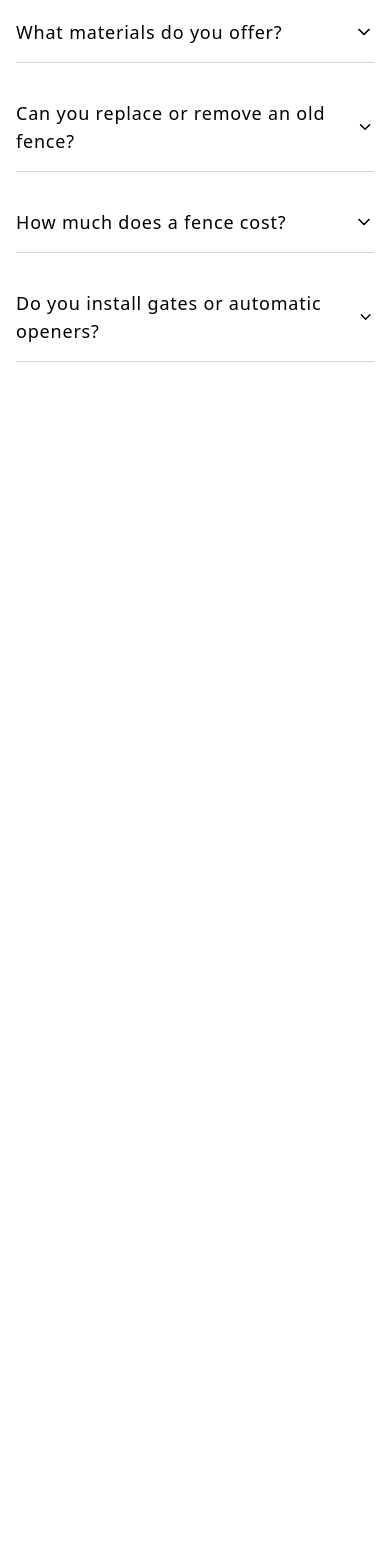
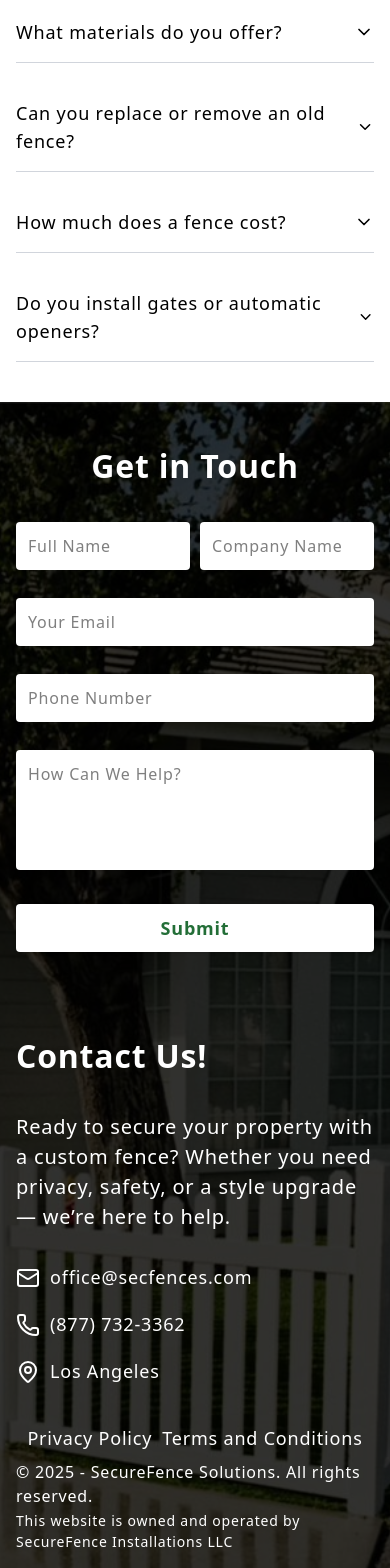
Before and after one commit to Narek-JS/fence, a Next.js app: page / in a window 390 px wide. Shown: the part 7336-8904 px from the top of the page. Before the commit the page ends 7738 px from the top, so only its background shows below. Built offline with nearby package versions, Linux system fonts and the light colour scheme.

Commit message:
create footer

```diff
--- a/package.json
+++ b/package.json
@@ -15,7 +15,8 @@
     "lucide-react": "^0.507.0",
     "next": "15.3.2",
     "react": "^19.0.0",
-    "react-dom": "^19.0.0"
+    "react-dom": "^19.0.0",
+    "react-hook-form": "^7.56.3"
   },
   "devDependencies": {
     "@eslint/eslintrc": "^3",
--- a/src/app/layout.tsx
+++ b/src/app/layout.tsx
@@ -1,4 +1,5 @@
 import { Geist, Geist_Mono, Inter } from "next/font/google";
+import { Header } from "@/components/Header";
 import type { Metadata } from "next";
 
 import classNames from "classnames";
@@ -63,6 +64,7 @@ const RootLayout: React.FC<Props> = ({ children }) => (
         "antialiased"
       )}
     >
+      <Header />
       {children}
     </body>
   </html>
--- a/src/app/page.tsx
+++ b/src/app/page.tsx
@@ -8,13 +8,12 @@ import {
   RequirementsSection,
 } from "@/components/sections";
 import { Banner } from "@/components/Banner";
-import { Header } from "@/components/Header";
+import { Footer } from "@/components/Footer";
 import { Fragment } from "react";
 
 const Home = () => {
   return (
     <Fragment>
-      <Header />
       <Banner />
       <main>
         <MaterialSection />
@@ -25,6 +24,7 @@ const Home = () => {
         <FenceRisksSection />
         <FaqSection />
       </main>
+      <Footer />
     </Fragment>
   );
 };
--- /dev/null
+++ b/src/components/Footer/index.tsx
@@ -0,0 +1,74 @@
+import { MapPin, Mail, Phone } from "lucide-react";
+import { CONTACTS } from "@/constants/contacts";
+import { CONTENT } from "@/constants/content";
+import { QuoteForm } from "../QuoteForm";
+import { MENU } from "@/constants/menu";
+import Image from "next/image";
+import Link from "next/link";
+
+const Footer: React.FC = () => (
+  <footer className="relative w-full pt-10 pb-4">
+    <Image
+      className="object-cover absolute inset-0 -z-10"
+      src="/images/banner.png"
+      alt="Banner"
+      priority
+      fill
+    />
+    <div className="bg-black/80 absolute inset-0 -z-10" />
+
+    <div className="container mx-auto flex flex-col gap-10">
+      <div className="w-full flex flex-col-reverse md:flex-row justify-between gap-20">
+        <div className="md:max-w-[450px] w-full flex flex-col gap-8">
+          <h2 className="font-bold text-[#FFFFFF] text-[32px] sm:text-[42px]">
+            {CONTENT.FOOTER_CONTACT_US_TITLE}
+          </h2>
+          <p className="text-[#FFFFFF] text-[20px]">
+            {CONTENT.FOOTER_CONTACT_US_DESCRIPTION}
+          </p>
+          <div className="flex flex-col gap-5">
+            <Link
+              href={CONTACTS.EMAIL.LINK}
+              className="flex items-center gap-2.5 text-[18px] text-[#FFFFFF] w-fit"
+            >
+              <Mail />
+              <span>{CONTACTS.EMAIL.TEXT}</span>
+            </Link>
+            <Link
+              href={CONTACTS.PHONE.LINK}
+              className="flex items-center gap-2.5 text-[18px] text-[#FFFFFF] w-fit"
+            >
+              <Phone />
+              <span>{CONTACTS.PHONE.TEXT}</span>
+            </Link>
+            <Link
+              href={CONTACTS.LOCATION.LINK}
+              className="flex items-center gap-2.5 text-[18px] text-[#FFFFFF] w-fit"
+            >
+              <MapPin />
+              <span>{CONTACTS.LOCATION.TEXT}</span>
+            </Link>
+          </div>
+        </div>
+        <div className="md:max-w-[550px] w-full flex flex-col items-center gap-8">
+          <h2 className="font-bold text-[32px] sm:text-[42px] text-[#FFFFFF]">
+            {CONTENT.FOOTER_FORM_TITLE}
+          </h2>
+          <QuoteForm />
+        </div>
+      </div>
+
+      <div className="flex flex-col items-center justify-center gap-2">
+        <div className="flex items-center justify-center gap-2.5 text-[#FFFFFF] text-[18px]">
+          <Link href={MENU.PRIVACY.LINK}>{MENU.PRIVACY.TEXT}</Link>
+          <Link href={MENU.TERMS.LINK}>{MENU.TERMS.TEXT}</Link>
+        </div>
+        <p className="text-[#FFFFFF] -mb-1.5">{CONTENT.FOOTER_COPYRIGHT}</p>
+        <p className="text-[#FFFFFF] text-[14px]">
+          {CONTENT.FOOTER_OWNERSHIP_NOTICE}
+        </p>
+      </div>
+    </div>
+  </footer>
+);
+export { Footer };
--- /dev/null
+++ b/src/components/QuoteForm/index.tsx
@@ -0,0 +1,113 @@
+"use client";
+
+import { CONTENT } from "@/constants/content";
+import { useForm } from "react-hook-form";
+
+type FormValues = {
+  company_name: string;
+  full_name: string;
+  message: string;
+  email: string;
+  phone: string;
+};
+
+const QuoteForm: React.FC = () => {
+  const {
+    register,
+    handleSubmit,
+    formState: { errors },
+  } = useForm<FormValues>();
+
+  const onSubmit = (data: FormValues) => {
+    console.log(data);
+  };
+
+  return (
+    <form
+      className="w-full flex flex-col gap-7"
+      onSubmit={handleSubmit(onSubmit)}
+    >
+      <div className="flex items-center gap-2.5">
+        <div className="relative w-full">
+          <input
+            className="w-full h-[48px] rounded bg-[#FFFFFF] p-3"
+            placeholder={CONTENT.QUOTE_FULL_NAME_PLACEHOLDER}
+            {...register("full_name", { required: "Full name is required" })}
+          />
+          {errors.full_name && (
+            <p className="absolute -bottom-6 text-[#DC2626]">
+              {errors.full_name.message}
+            </p>
+          )}
+        </div>
+        <div className="relative w-full">
+          <input
+            className="w-full h-[48px] rounded bg-[#FFFFFF] p-3"
+            placeholder={CONTENT.QUOTE_COMPANY_NAME_PLACEHOLDER}
+            {...register("company_name", {
+              required: "Company name is required",
+            })}
+          />
+          {errors.company_name && (
+            <p className="absolute -bottom-6 text-[#DC2626]">
+              {errors.company_name.message}
+            </p>
+          )}
+        </div>
+      </div>
+      <div className="relative w-full">
+        <input
+          className="w-full h-[48px] rounded bg-[#FFFFFF] p-3"
+          placeholder={CONTENT.QUOTE_EMAIL_PLACEHOLDER}
+          {...register("email", {
+            required: "Email is required",
+            pattern: {
+              value: /^[^\s@]+@[^\s@]+\.[^\s@]+$/,
+              message: "Invalid email format",
+            },
+          })}
+        />
+        {errors.email && (
+          <p className="absolute -bottom-6 text-[#DC2626]">
+            {errors.email.message}
+          </p>
+        )}
+      </div>
+      <div className="relative w-full">
+        <input
+          className="w-full h-[48px] rounded bg-[#FFFFFF] p-3"
+          placeholder={CONTENT.QUOTE_PHONE_PLACEHOLDER}
+          {...register("phone", {
+            required: "Phone number is required",
+            minLength: { value: 10, message: "Phone number too short" },
+          })}
+        />
+        {errors.phone && (
+          <p className="absolute -bottom-6 text-[#DC2626]">
+            {errors.phone.message}
+          </p>
+        )}
+      </div>
+      <div className="relative w-full">
+        <textarea
+          className="w-full rounded bg-[#FFFFFF] resize-none p-3 h-[120px]"
+          placeholder={CONTENT.QUOTE_TEXTAREA_PLACEHOLDER}
+          {...register("message", { required: "Message is required" })}
+        />
+        {errors.message && (
+          <p className="absolute -bottom-4 text-[#DC2626]">
+            {errors.message.message}
+          </p>
+        )}
+      </div>
+      <button
+        type="submit"
+        className="h-[48px] rounded text-[var(--primary)] font-semibold text-[18px] cursor-pointer bg-[#FFFFFF] shadow"
+      >
+        {CONTENT.QUOTE_SUBMIT}
+      </button>
+    </form>
+  );
+};
+
+export { QuoteForm };
--- a/src/components/shared/SiteHeader.tsx
+++ b/src/components/shared/SiteHeader.tsx
@@ -29,7 +29,7 @@ const SiteHeader: React.FC = () => (
     <div className="flex items-center gap-[20px]">
       <Link
         className="flex items-center gap-2 text-[#FFFFFF] text-nowrap [.header_&]:text-[#000]"
-        href={"tel:" + CONTACTS.PHONE.LINK}
+        href={CONTACTS.PHONE.LINK}
       >
         <Phone size={24} />
         <span className="relative text-[#FFFFFF] [.header_&]:text-[#000] text-[22px] font-semibold [.header_&]:after:absolute after:bottom-0 after:left-0 after:w-full after:h-[1px] after:bg-[var(--primary)]">
--- a/src/constants/contacts.ts
+++ b/src/constants/contacts.ts
@@ -1,7 +1,15 @@
 const CONTACTS = {
   PHONE: {
     TEXT: "(877) 732-3362",
-    LINK: "8777323362",
+    LINK: "tel:8777323362",
+  },
+  EMAIL: {
+    TEXT: "office@secfences.com",
+    LINK: "mailto:office@secfences.com",
+  },
+  LOCATION: {
+    TEXT: "Los Angeles",
+    LINK: "https://www.google.com/maps?q=34.1804104,-118.3325323",
   },
 };
 
--- a/src/constants/content.ts
+++ b/src/constants/content.ts
@@ -110,6 +110,25 @@ const CONTENT = {
   FAQ_6_QUESTION: "Do you install gates or automatic openers?",
   FAQ_6_ANSWER:
     "Absolutely. We can install walk gates, double gates, and motorized driveway gates with remotes or keypads.",
+
+  // Quote Form.
+  QUOTE_FULL_NAME_PLACEHOLDER: "Full Name",
+  QUOTE_COMPANY_NAME_PLACEHOLDER: "Company Name",
+  QUOTE_EMAIL_PLACEHOLDER: "Your Email",
+  QUOTE_PHONE_PLACEHOLDER: "Phone Number",
+  QUOTE_TEXTAREA_PLACEHOLDER: "How Can We Help?",
+  QUOTE_SUBMIT: "Submit",
+
+  // Footer.
+  FOOTER_CONTACT_US_TITLE: "Contact Us!",
+  FOOTER_CONTACT_US_DESCRIPTION:
+    "Ready to secure your property with a custom fence? Whether you need privacy, safety, or a style upgrade — we’re here to help.",
+
+  FOOTER_FORM_TITLE: "Get in Touch",
+
+  FOOTER_COPYRIGHT: "© 2025 - SecureFence Solutions. All rights reserved.",
+  FOOTER_OWNERSHIP_NOTICE:
+    "This website is owned and operated by SecureFence Installations LLC",
 };
 
 export { CONTENT };
--- a/src/constants/menu.ts
+++ b/src/constants/menu.ts
@@ -1,32 +1,27 @@
-const MENU = {
-  HOW_IT_WORKS: {
-    LINK: "#how-it-works",
-    TEXT: "How It Works",
-  },
-  SERVICES: {
-    LINK: "#services",
-    TEXT: "Services",
-  },
-  PRICING: {
-    LINK: "#pricing",
-    TEXT: "Pricing",
-  },
-  MATERIALS: {
-    LINK: "#materials",
-    TEXT: "Material Options",
-  },
-  FAQ: {
-    LINK: "#faq",
-    TEXT: "FAQ",
-  },
-  PORTFOLIO: {
-    LINK: "#portfolio",
-    TEXT: "Portfolio",
-  },
-  CONTACT_US: {
-    LINK: "#contact-us",
-    TEXT: "Contact Us",
-  },
+const NAV_MENU = {
+  HOW_IT_WORKS: { LINK: "#how-it-works", TEXT: "How It Works" },
+  MATERIALS: { LINK: "#materials", TEXT: "Material Options" },
+  CONTACT_US: { LINK: "#contact-us", TEXT: "Contact Us" },
+  PORTFOLIO: { LINK: "#portfolio", TEXT: "Portfolio" },
+  SERVICES: { LINK: "#services", TEXT: "Services" },
+  PRICING: { LINK: "#pricing", TEXT: "Pricing" },
+  FAQ: { LINK: "#faq", TEXT: "FAQ" },
 };
 
+const ADDITIONAL_LINKS = {
+  TERMS: { LINK: "/terms-and-conditions", TEXT: "Terms and Conditions" },
+  PRIVACY: { LINK: "/privacy-policy", TEXT: "Privacy Policy" },
+};
+
+const enumeratedLinks = Object.fromEntries(
+  Object.entries(ADDITIONAL_LINKS).map(([key, value]) => [
+    key,
+    { value, enumerable: false },
+  ])
+);
+
+type NavMenuType = typeof NAV_MENU & typeof ADDITIONAL_LINKS;
+
+const MENU = Object.defineProperties(NAV_MENU as NavMenuType, enumeratedLinks);
+
 export { MENU };
```
Also changed, not shown: 1 other file (tests, documents, lock files or other folders).
